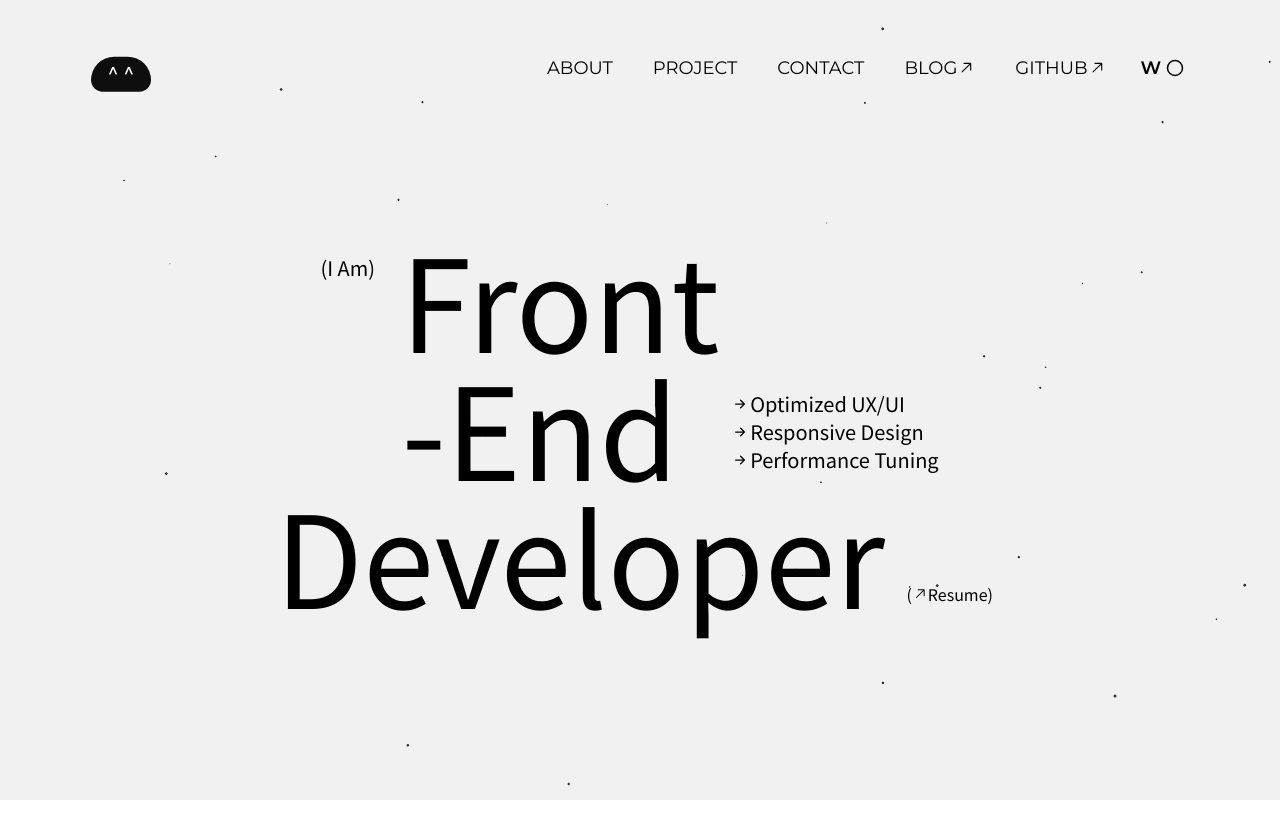
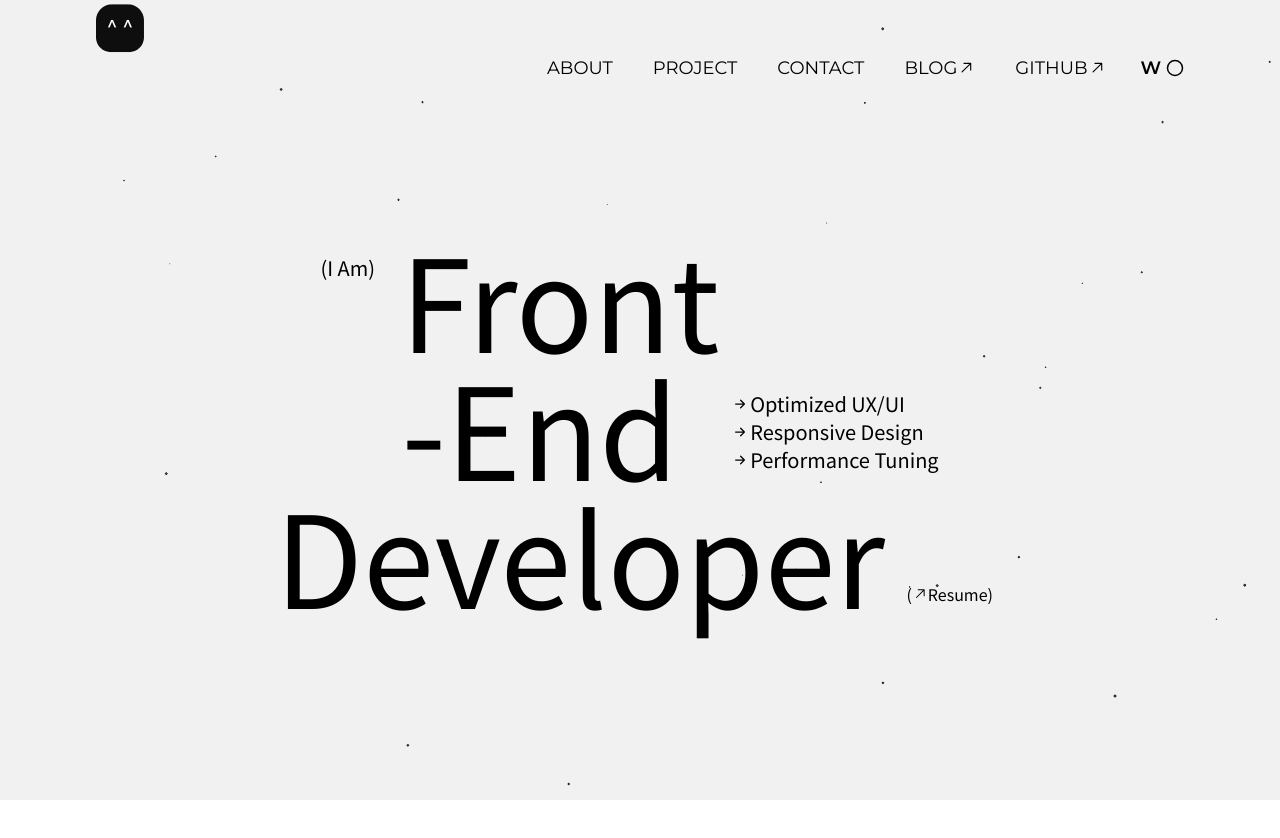
Before and after one commit to jhchoi1182/portfolio, a React (Vite) app: page /portfolio/about in a window 1280 px wide. Shown: the top 838 px of the page. Built offline with nearby package versions, Linux system fonts and the light colour scheme; a web font is replaced by a local one.

Commit message:
[FEAT] 스크롤 맨밑이 아닐 경우 방방 뛰는 로고 해제

```diff
--- a/src/components/common/header/elements/Logo.tsx
+++ b/src/components/common/header/elements/Logo.tsx
@@ -5,7 +5,7 @@ import "../css/animation.css";
 
 function Logo() {
   const [isScrolled, setIsScrolled] = useState(false);
-  const [toggleAnimation, setToggleAnimation] = useState<boolean | null>(null);
+  const [eyeMode, setEyeMode] = useState<boolean | null>(null);
 
   useEffect(() => {
     const handleScroll = () => {
@@ -21,9 +21,9 @@ function Logo() {
   useEffect(() => {
     let timeout: ReturnType<typeof setTimeout>;
     if (isScrolled) {
-      setToggleAnimation(true);
+      setEyeMode(false);
       timeout = setTimeout(() => {
-        setToggleAnimation(false);
+        setEyeMode(true);
       }, 1050);
     }
     return () => clearTimeout(timeout);
@@ -31,19 +31,19 @@ function Logo() {
 
   return (
     <div className="w-36 h-12 text-white dark:text-black text-2xl font-semibold">
-      {toggleAnimation === false ? (
+      {eyeMode ? (
         <LogoEyes />
       ) : (
         <div
           className={`${center} w-full h-full bg-inverse dark:bg-primary rounded-md ${
-            toggleAnimation ? "shrink" : ""
+            eyeMode === false ? "shrink" : ""
           }`}
         >
           <div>
             {Array.from("JIHYEON").map((char, i) => (
               <span
                 key={i}
-                className={`${toggleAnimation ? `charFadeOut-${i}` : ""}`}
+                className={`${eyeMode === false ? `charFadeOut-${i}` : ""}`}
               >
                 {char}
               </span>
--- a/src/components/common/header/elements/LogoEyes.tsx
+++ b/src/components/common/header/elements/LogoEyes.tsx
@@ -7,20 +7,25 @@ const styles = {
 };
 
 function LogoEyes() {
-  const [toggleAnimation, setToggleAnimation] = useState(false);
-  const [eyeMode, setEyeMode] = useState(false);
+  const [crouchDownAnimation, setCrouchDownAnimation] = useState(false);
+  const [isHappy, setIsHappy] = useState(false);
   const { isBottom, setContainerRef, setEyesRef } = useLogoEyes();
+  console.log(isBottom);
 
   useEffect(() => {
-    if (!isBottom) return;
-    setToggleAnimation(true);
-    const timeout = setTimeout(() => setEyeMode(true), 500);
+    if (!isBottom) {
+      setCrouchDownAnimation(false);
+      setIsHappy(false);
+      return;
+    }
+    setCrouchDownAnimation(true);
+    const timeout = setTimeout(() => setIsHappy(true), 500);
     return () => clearTimeout(timeout);
   }, [isBottom]);
 
   return (
     <>
-      {eyeMode ? (
+      {isHappy ? (
         <div className={`${styles.box} trampoline`}>
           <div className="pb-3">
             <span className="text-lg">^ ^</span>
@@ -29,10 +34,10 @@ function LogoEyes() {
       ) : (
         <div
           ref={(ref) => setContainerRef(ref)}
-          className={`${styles.box} ${toggleAnimation ? "crouchDown" : ""}`}
+          className={`${styles.box} ${crouchDownAnimation ? "crouchDown" : ""}`}
         >
           <div ref={(ref) => setEyesRef(ref)}>
-            {toggleAnimation ? (
+            {crouchDownAnimation ? (
               <span className="text-lg">^ ^</span>
             ) : (
               <span className="animate-fadeIn">' '</span>
--- a/src/hooks/useLogoEyes.ts
+++ b/src/hooks/useLogoEyes.ts
@@ -47,14 +47,14 @@ const useLogoEyes = () => {
 
   useEffect(() => {
     const handleScroll = () => {
-      if (isBottom) return;
+      // if (isBottom) return;
       const scrollTop = document.documentElement.scrollTop;
       const innerHeight = window.innerHeight;
       const scrollHeight = document.body.scrollHeight;
 
       if (scrollTop + innerHeight >= scrollHeight) {
         setIsBottom(true);
-      }
+      } else return setIsBottom(false);
     };
 
     window.addEventListener("scroll", handleScroll);
```
